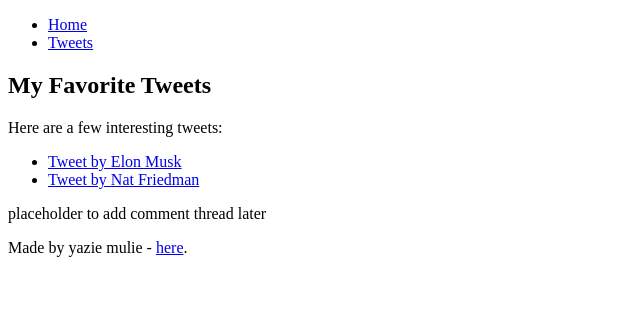
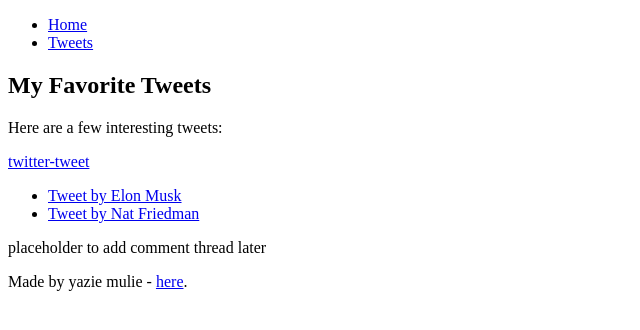
Before and after one commit to ethiogondar/My_First_Portfolio, a plain HTML site: page html_basic/index.html in a window 1280 px wide. Shown: the whole page, without its empty margins (0-640 px from the left). Drawn offline with Linux system fonts and the light colour scheme.

Commit message:
Add html with basic structure

```diff
--- a/html_basic/index.html
+++ b/html_basic/index.html
@@ -17,6 +17,7 @@
     <article>
       <h2>My Favorite Tweets</h2>
       <p>Here are a few interesting tweets:</p>
+      <a href="https://savanna.alxafrica.com/projects/100581">twitter-tweet</a>
       <ul>
         <li><a href="https://twitter.com/elonmusk/status/1234567890" target="_blank">Tweet by Elon Musk</a></li>
         <li><a href="https://twitter.com/natfriedman/status/9876543210" target="_blank">Tweet by Nat Friedman</a></li>
```
Also changed, not shown: html_basic/tweets.html (+1 -0 lines).
